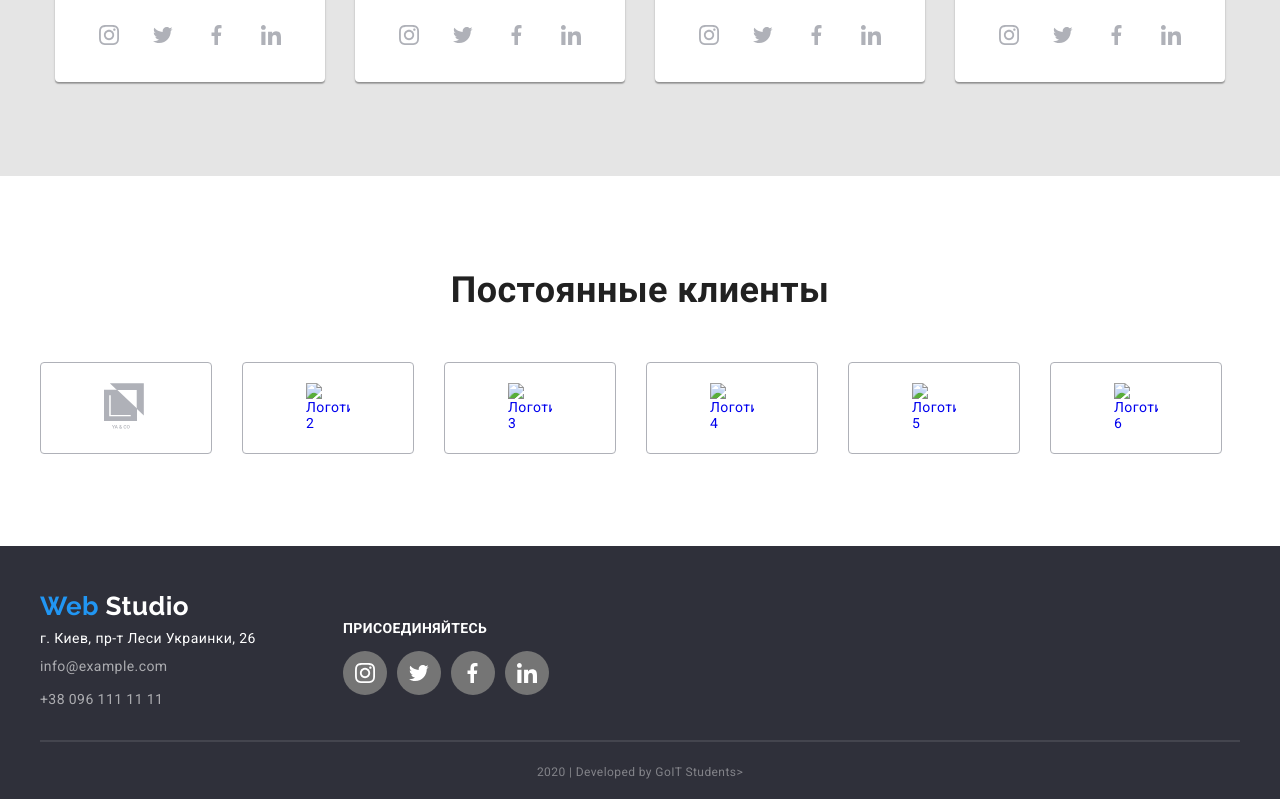
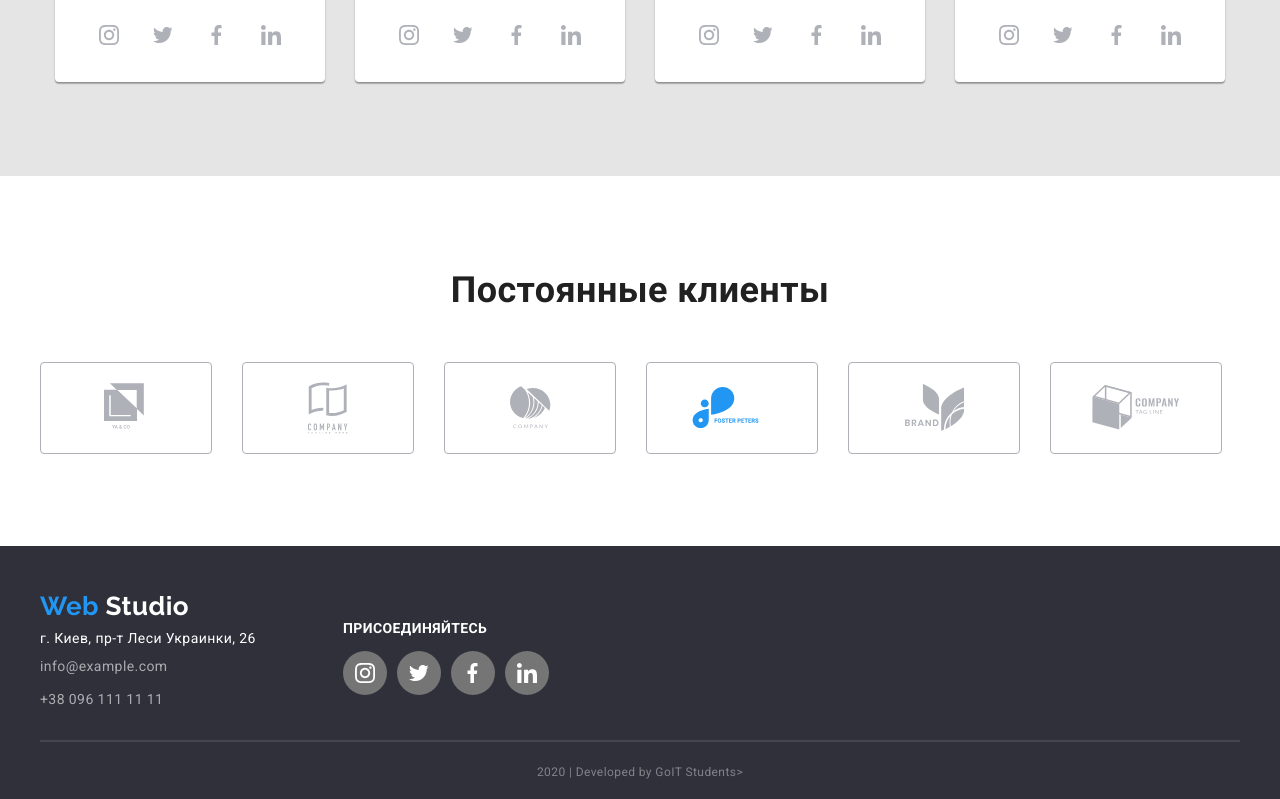
Before and after one commit to Serhii79/goit-markup-hw-04, a plain HTML site: page index.html in a window 1280 px wide. Shown: the part 2125-2924 px from the top of the page. Drawn offline with Linux system fonts and the light colour scheme.

Commit message:
Додає ховер до лого в секціїї "постійні клієнти"

```diff
--- a/css/styles.css
+++ b/css/styles.css
@@ -111,6 +111,7 @@ img {
 }
 
 
+
 /* header */
 
 .header .container,
@@ -183,7 +184,9 @@ img {
 }
 
 
+
 /* main */
+
 
 
 /* hero */
@@ -258,6 +261,7 @@ img {
 }
 
 
+
 /* features */
 
 .features {
@@ -308,6 +312,7 @@ img {
     line-height: 1.71;
     /* or 171% */
 }
+
 
 
 /* specialization */
@@ -405,6 +410,7 @@ img {
 }
 
 
+
 /* customers */
 
 .customers .container {
@@ -435,11 +441,20 @@ img {
 }
 
 .customers-link-item {
-    width: 44px;
-    height: 49px;
+    fill: #afb1b8;
+}
+
+.customers-title-list-item:hover {
+    border: 1px solid var(--accent-color);
+}
+
+.customers-title-list-item:hover .customers-link-item {
+    fill: var(--accent-color);
+
 }
 
 /* customers-title подключено к .specialization-title */
+
 
 
 /* footer */
@@ -522,6 +537,7 @@ img {
 
     color: var(--footer-basement-color);
 }
+
 
 
 /*--porfolio--*/
--- a/index.html
+++ b/index.html
@@ -293,34 +293,44 @@
                 <ul class="customers-title-list list">
                     <li class="customers-title-list-item">
                         <a class="customers-link link" href="" aria-label="Логотип 1">
-                            <svg class="customers-link-item">
+                            <svg class="customers-link-item" width="44" height="49">
                                 <use href="./images-studio/sprite.svg#logo-1"></use>
                             </svg>
                         </a>
                     </li>
                     <li class="customers-title-list-item">
-                        <a class="customers-link link" href="./images-studio/main/logo-2.svg">
-                            <img class="customers-link-item" src="./images-studio/main/logo-2.svg" alt="Логотип 2"/>
+                        <a class="customers-link link" href="" aria-label="Логотип 2">
+                            <svg class="customers-link-item" width="40" height="52">
+                                <use href="./images-studio/sprite.svg#logo-2"></use>
+                            </svg>
                         </a>
                     </li>
                     <li class="customers-title-list-item">
-                        <a class="customers-link link" href="./images-studio/main/logo-3.svg">
-                            <img class="customers-link-item" src="./images-studio/main/logo-3.svg" alt="Логотип 3"/>
+                        <a class="customers-link link" href="" aria-label="Логотип 3">
+                            <svg class="customers-link-item" width="41" height="43">
+                                <use href="./images-studio/sprite.svg#logo-3"></use>
+                            </svg>
                         </a>
                     </li>
                     <li class="customers-title-list-item">
-                        <a class="customers-link link" href="./images-studio/main/logo-4.svg">
-                            <img class="customers-link-item" src="./images-studio/main/logo-4.svg" alt="Логотип 4"/>
+                        <a class="customers-link link" href="" aria-label="Логотип 4">
+                            <svg class="customers-link-item" width="80" height="42">
+                                <use href="./images-studio/sprite.svg#logo-4"></use>
+                            </svg>
                         </a>
                     </li>
                     <li class="customers-title-list-item">
-                        <a class="customers-link link" href="./images-studio/main/logo-5.svg">
-                            <img class="customers-link-item" src="./images-studio/main/logo-5.svg" alt="Логотип 5"/>
+                        <a class="customers-link link" href="" aria-label="Логотип 5">
+                            <svg class="customers-link-item" width="59" height="47">
+                                <use href="./images-studio/sprite.svg#logo-5"></use>
+                            </svg>
                         </a>
                     </li>
                     <li class="customers-title-list-item">
-                        <a class="customers-link link" href="./images-studio/main/logo-6.svg">
-                            <img class="customers-link-item" src="./images-studio/main/logo-6.svg" alt="Логотип 6"/>
+                        <a class="customers-link link" href="" aria-label="Логотип 6">
+                            <svg class="customers-link-item" width="88" height="45">
+                                <use href="./images-studio/sprite.svg#logo-6"></use>
+                            </svg>
                         </a>
                     </li>
                 </ul>
```
Also changed, not shown: images-studio/sprite.svg.
